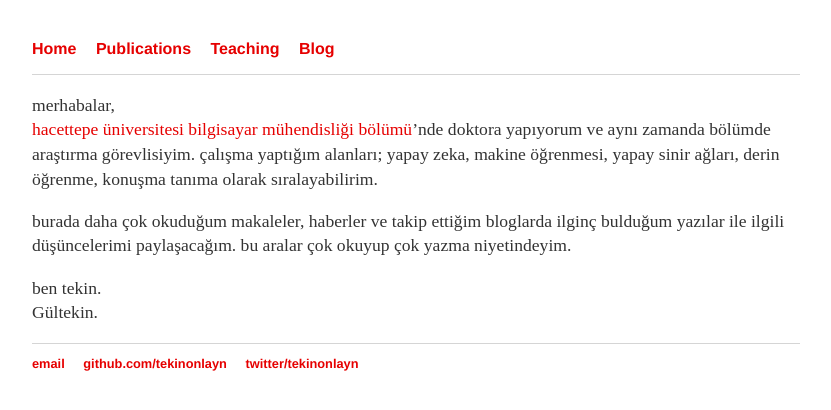
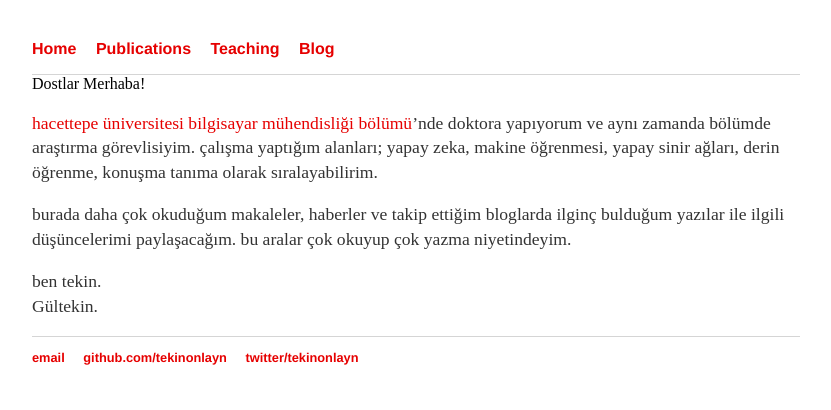
Before and after one commit to tekinonlayn/gi.github.io, a Jekyll site: the page built from index.html, in a window 1280 px wide. Shown: the top 410 px of the page, without its empty margins (224-1055 px from the left). Built offline with Jekyll 4.4.1, drawn with Linux system fonts in a browser that asks for light colours.

Commit message:
Update index.html

```diff
--- a/index.html
+++ b/index.html
@@ -1,9 +1,10 @@
 ---
 layout: default
-title: Gültekin Işık - About
+title: Gültekin Işık
 ---
-<div class="blurb">
-	<p>merhabalar, <br /><a href="http://www.hacettepe.edu.tr/">hacettepe üniversitesi</a> <a href="http://cs.hacettepe.edu.tr/">bilgisayar mühendisliği bölümü</a>’nde doktora yapıyorum ve aynı zamanda bölümde araştırma görevlisiyim. çalışma yaptığım alanları; yapay zeka, makine öğrenmesi, yapay sinir ağları, derin öğrenme, konuşma tanıma olarak sıralayabilirim.</p>
+<div class="blurb"
+	<h1>Dostlar Merhaba!</h1>
+	<p><a href="http://www.hacettepe.edu.tr/">hacettepe üniversitesi</a> <a href="http://cs.hacettepe.edu.tr/">bilgisayar mühendisliği bölümü</a>’nde doktora yapıyorum ve aynı zamanda bölümde araştırma görevlisiyim. çalışma yaptığım alanları; yapay zeka, makine öğrenmesi, yapay sinir ağları, derin öğrenme, konuşma tanıma olarak sıralayabilirim.</p>
 	<p>burada daha çok okuduğum makaleler, haberler ve takip ettiğim bloglarda ilginç bulduğum yazılar ile ilgili düşüncelerimi paylaşacağım. bu aralar çok okuyup çok yazma niyetindeyim.</p>
 <p>ben tekin. <br/> Gültekin.</p>
 </div><!-- /.blurb -->
```
